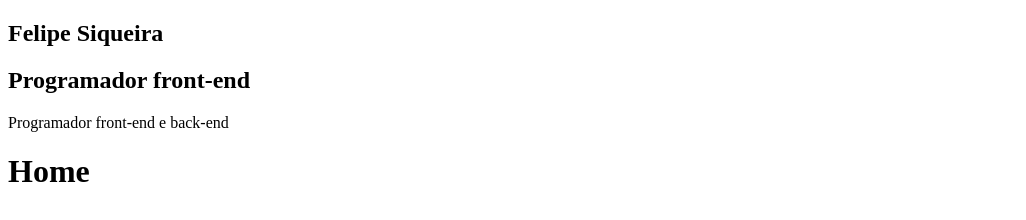
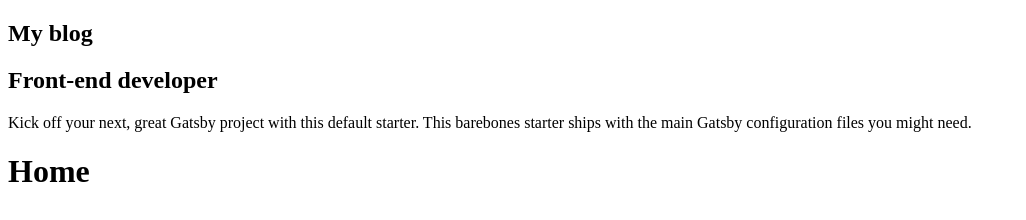
Before and after one commit to flipggs/learningGatsby, a Gatsby site: page / in a window 1280 px wide. Shown: the whole page, without its empty margins (0-1026 px from the left). Built offline with nearby package versions, Linux system fonts and the light colour scheme; Gatsby itself is replaced by a stand-in of ours.

Commit message:
add static query

```diff
--- a/gatsby-config.js
+++ b/gatsby-config.js
@@ -2,8 +2,9 @@
   siteMetadata: {
     title: `My blog`,
     description: `Kick off your next, great Gatsby project with this default starter. This barebones starter ships with the main Gatsby configuration files you might need.`,
-    author: `@gatsbyjs`,
-  },
+    author: `@flipggs`,
+    position: `Front-end developer`
+    },
   plugins: [
     `gatsby-plugin-react-helmet`,
     {
--- a/package.json
+++ b/package.json
@@ -27,7 +27,7 @@
   "license": "MIT",
   "scripts": {
     "build": "gatsby build",
-    "develop": "gatsby develop",
+    "develop": "GATSBY_GRAPHQL_IDE=playground gatsby develop",
     "format": "prettier --write \"**/*.{js,jsx,json,md}\"",
     "start": "npm run develop",
     "serve": "gatsby serve",
--- a/src/components/Profile/index.js
+++ b/src/components/Profile/index.js
@@ -1,13 +1,32 @@
-import React from 'react';
+import React from "react"
+import { StaticQuery, graphql } from "gatsby"
 
 const Profile = () => (
-  <div className="Profile-wrapper">
-    <h1>Felipe Siqueira</h1>
-    <h2>Programador front-end</h2>
-    <p>
-      Programador front-end e back-end
-    </p>
-  </div>
-);
+  <StaticQuery
+    query={graphql`
+      query MySiteMetadata {
+        site {
+          siteMetadata {
+            author
+            title
+            description
+            position
+          }
+        }
+      }
+    `}
+    render={({
+      site: {
+        siteMetadata: { title, position, description },
+      },
+    }) => (
+      <div className="Profile-wrapper">
+        <h1>{title}</h1>
+        <h2>{position}</h2>
+        <p>{description}</p>
+      </div>
+    )}
+  />
+)
 
-export default Profile;
+export default Profile
```
